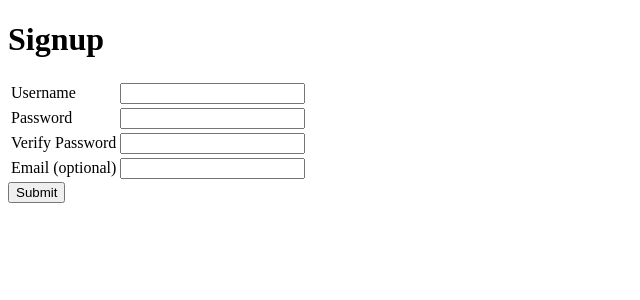
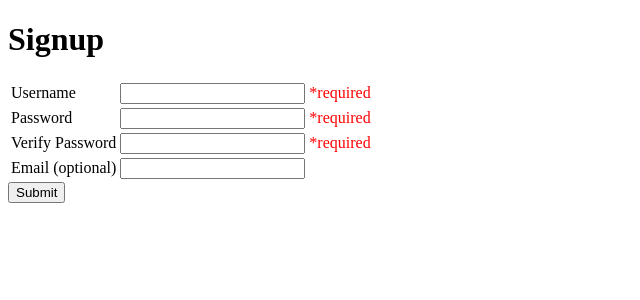
Before and after one commit to Xi99/user-signup, a Flask app: page / in a window 1280 px wide. Shown: the top 300 px of the page, without its empty margins (0-640 px from the left). Run offline with Flask 2, Linux system fonts and the light colour scheme.

Commit message:
have errors popping up now but in seperate window. Need to get in the same page

```diff
--- a/main.py
+++ b/main.py
@@ -5,6 +5,14 @@ app = Flask(__name__)
 
 app.config['DEBUG'] = True
 
+
+@app.route("/", methods=['POST'])
+def validate():
+
+    check_username = request.form['username']
+    print(check_username)
+    if len(check_username) < 3:
+        return "Your username is either too short or too long"
 
 @app.route("/")
 def index():
--- a/templates/edit.html
+++ b/templates/edit.html
@@ -11,7 +11,7 @@
                 </td>
                 <td>
                     <input name="username" type="text">
-                    <span class="error"></span>
+                    <span class="error">*required</span>
                 </td>
             </tr>
             <tr>
@@ -19,8 +19,8 @@
                     <label for="Password">Password</label>
                 </td>
                 <td>
-                    <input name="password" type="text">
-                    <span class="error"></span>
+                    <input name="password" type="password">
+                    <span class="error">*required</span>
                 </td>
             <tr>
                 <td>
@@ -28,7 +28,7 @@
                 </td>
                 <td>
                     <input name="verify password" type="text">
-                    <span class="error"></span>
+                    <span class="error">*required</span>
                 </td>
              </tr>
              <tr>
```
